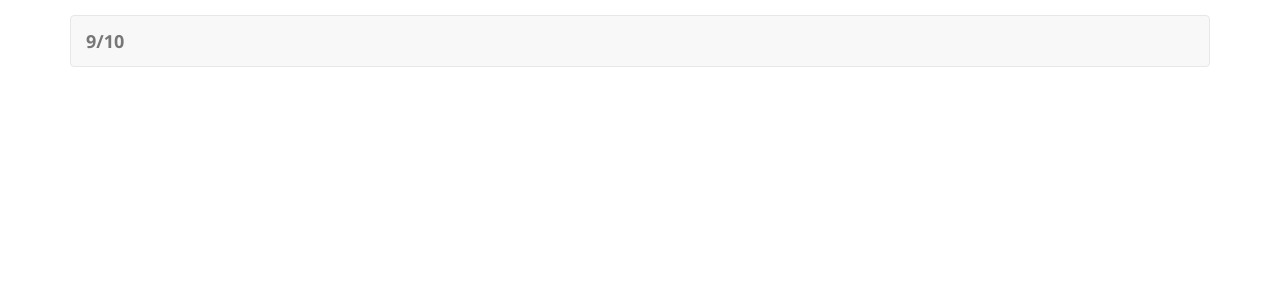
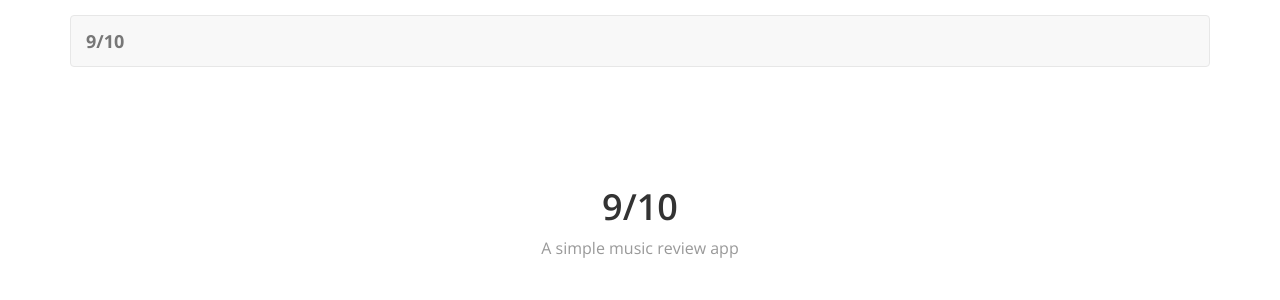
Before and after one commit to fpaul787/reviews-app-client, a React (Create React App) app: page / in a window 1280 px wide. Shown: the top 300 px of the page. Built offline with nearby package versions, Linux system fonts and the light colour scheme.

Commit message:
created routes and added to app.js

```diff
--- a/src/App.js
+++ b/src/App.js
@@ -1,6 +1,7 @@
 import React from 'react';
 import {Link} from 'react-router-dom'
 import { Navbar } from "react-bootstrap"
+import Routes from './Routes'
 import './App.css';
 
 function App() {
@@ -13,6 +14,7 @@
           </Navbar.Brand>
         </Navbar.Header>
       </Navbar>
+      <Routes/>
     </div>
   );
 }
--- /dev/null
+++ b/src/Routes.js
@@ -0,0 +1,13 @@
+import React from 'react'
+import {Route, Switch} from 'react-router-dom'
+import Home from './containers/Home'
+
+export default function Routes(){
+    return(
+        <Switch>
+            <Route exact path="/">
+                <Home/>
+            </Route>
+        </Switch>
+    )
+}
```
